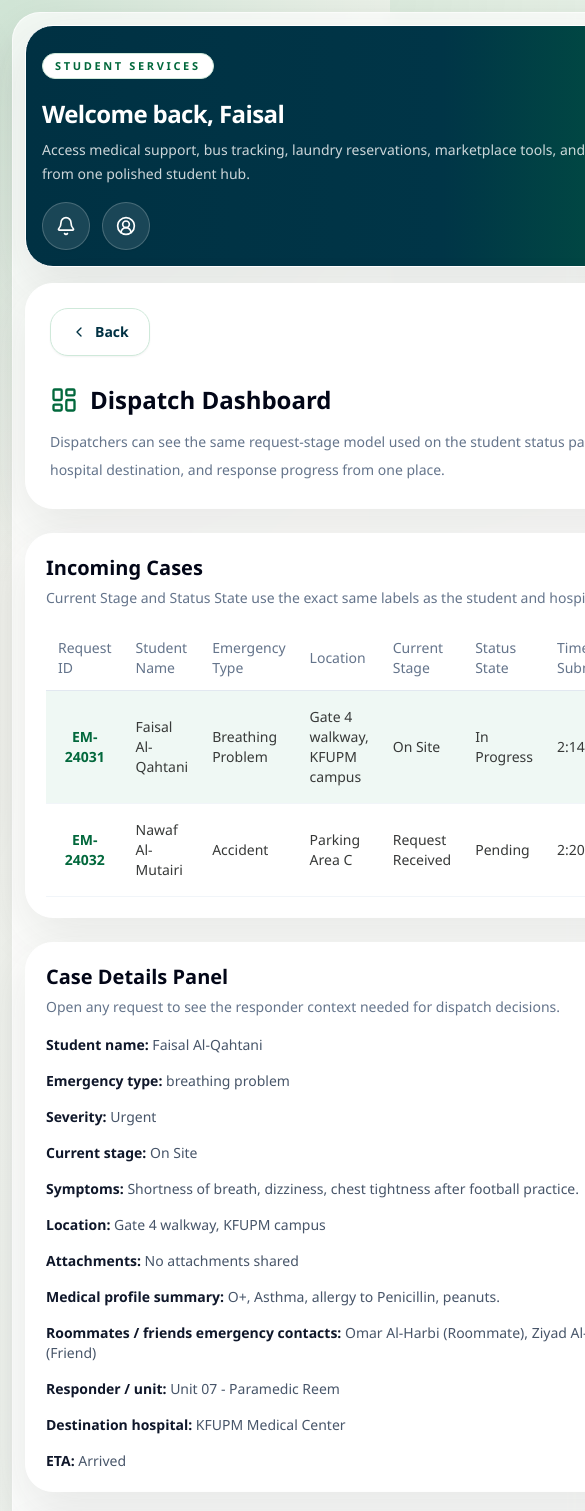
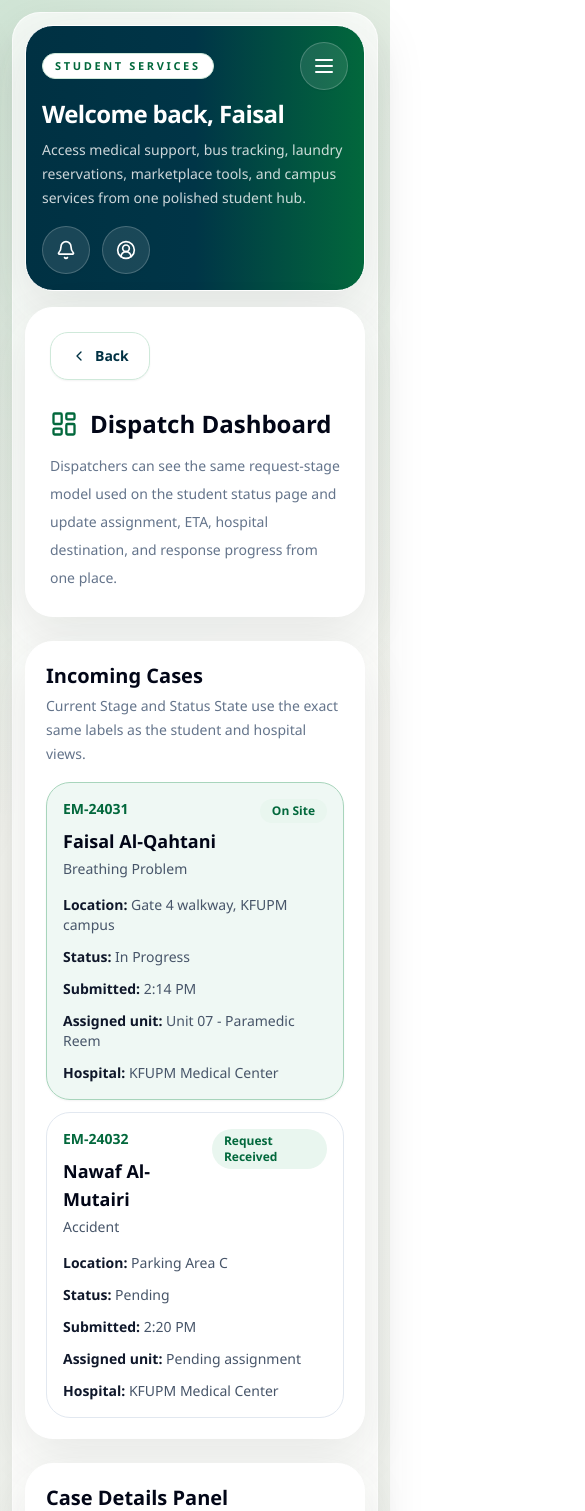
Before and after one commit to Aqibaman/kfupm-student-hub, a Next.js app: page /medical/dispatch in a window 390 px wide. Shown: the top 1511 px of the page, 585 px wide, since content can reach past the window. Built offline with nearby package versions, Linux system fonts and the light colour scheme.

Commit message:
Improve medical dashboards for mobile

```diff
--- a/app/(hub)/medical/dispatch/page.tsx
+++ b/app/(hub)/medical/dispatch/page.tsx
@@ -25,7 +25,40 @@ export default function DispatchDashboardPage() {
       <PageIntro title="Dispatch Dashboard" description="Dispatchers can see the same request-stage model used on the student status page and update assignment, ETA, hospital destination, and response progress from one place." backHref="/medical" />
       <SoftCard>
         <SectionTitle title="Incoming Cases" subtitle="Current Stage and Status State use the exact same labels as the student and hospital views." />
-        <div className="overflow-x-auto">
+        <div className="space-y-3 md:hidden">
+          {requests.map((request) => (
+            <button
+              key={request.id}
+              type="button"
+              onClick={() => setSelectedId(request.id)}
+              className={`w-full rounded-[24px] border p-4 text-left transition ${
+                selected?.id === request.id
+                  ? "border-brand-200 bg-brand-50/70 shadow-sm"
+                  : "border-slate-200 bg-white"
+              }`}
+            >
+              <div className="flex items-start justify-between gap-4">
+                <div>
+                  <p className="text-sm font-semibold text-brand-700">{request.id}</p>
+                  <p className="mt-2 text-lg font-semibold text-slate-950">{request.studentName}</p>
+                  <p className="mt-1 text-sm capitalize text-slate-600">{request.emergencyType}</p>
+                </div>
+                <span className="rounded-full bg-brand-50 px-3 py-1 text-xs font-semibold text-brand-700">
+                  {request.stage}
+                </span>
+              </div>
+              <div className="mt-4 grid gap-3 text-sm text-slate-600">
+                <div><span className="font-semibold text-slate-900">Location:</span> {request.location}</div>
+                <div><span className="font-semibold text-slate-900">Status:</span> {request.statusState}</div>
+                <div><span className="font-semibold text-slate-900">Submitted:</span> {request.timeSubmitted}</div>
+                <div><span className="font-semibold text-slate-900">Assigned unit:</span> {request.responderUnit}</div>
+                <div><span className="font-semibold text-slate-900">Hospital:</span> {request.destinationHospital}</div>
+              </div>
+            </button>
+          ))}
+        </div>
+
+        <div className="hidden overflow-x-auto md:block">
           <table className="min-w-full text-left text-sm">
             <thead>
               <tr className="border-b border-slate-200 text-slate-500">
@@ -75,7 +108,7 @@ export default function DispatchDashboardPage() {
 
           <SoftCard>
             <SectionTitle title="Dispatcher Actions" subtitle="These changes persist locally and update the student and hospital dashboards immediately." />
-            <div className="flex flex-wrap gap-3">
+            <div className="grid gap-3 sm:flex sm:flex-wrap">
               {emergencyStages.slice(1).map((stage) => (
                 <button key={stage} className={stage === "Complete" ? "danger-btn" : "secondary-btn"} type="button" onClick={() => updateCase({ stage })}>
                   {stage === "Help Assigned" ? "Mark as Help Assigned" : stage === "On the Way" ? "Mark as On the Way" : stage === "On Site" ? "Mark as On Site" : "Mark as Complete"}
--- a/app/(hub)/medical/hospital/page.tsx
+++ b/app/(hub)/medical/hospital/page.tsx
@@ -20,7 +20,45 @@ export default function HospitalDashboardPage() {
       <PageIntro title="Hospital Dashboard" description="Hospital staff can monitor which patient is still pending, which case is active, and which request has been completed using the same stage model seen elsewhere in the hub." backHref="/medical" />
       <SoftCard>
         <SectionTitle title="Incoming Cases" subtitle="Pending, active, and completed cases are visually separated so receiving teams can prepare accurately." />
-        <div className="overflow-x-auto">
+        <div className="space-y-3 md:hidden">
+          {requests.map((request) => {
+            const cardTone =
+              request.statusState === "Pending"
+                ? "border-slate-200 bg-slate-50"
+                : request.statusState === "In Progress"
+                  ? "border-gold-200 bg-gold-50/60"
+                  : "border-brand-200 bg-brand-50/60";
+
+            return (
+              <button
+                key={request.id}
+                type="button"
+                onClick={() => setSelectedId(request.id)}
+                className={`w-full rounded-[24px] border p-4 text-left transition ${cardTone}`}
+              >
+                <div className="flex items-start justify-between gap-4">
+                  <div>
+                    <p className="text-sm font-semibold text-brand-700">{request.id}</p>
+                    <p className="mt-2 text-lg font-semibold text-slate-950">{request.studentName}</p>
+                    <p className="mt-1 text-sm capitalize text-slate-600">{request.emergencyType}</p>
+                  </div>
+                  <span className="rounded-full bg-white/85 px-3 py-1 text-xs font-semibold text-slate-700">
+                    {request.statusState}
+                  </span>
+                </div>
+                <div className="mt-4 grid gap-3 text-sm text-slate-600">
+                  <div><span className="font-semibold text-slate-900">Severity:</span> {request.severity}</div>
+                  <div><span className="font-semibold text-slate-900">Current stage:</span> {request.stage}</div>
+                  <div><span className="font-semibold text-slate-900">ETA:</span> {request.eta}</div>
+                  <div><span className="font-semibold text-slate-900">Assigned unit:</span> {request.responderUnit}</div>
+                  <div><span className="font-semibold text-slate-900">Receiving unit:</span> {request.destinationHospital}</div>
+                </div>
+              </button>
+            );
+          })}
+        </div>
+
+        <div className="hidden overflow-x-auto md:block">
           <table className="min-w-full text-left text-sm">
             <thead>
               <tr className="border-b border-slate-200 text-slate-500">
@@ -54,7 +92,7 @@ export default function HospitalDashboardPage() {
 
       <SoftCard>
         <SectionTitle title="Hospital Actions" subtitle="Hospital staff can prepare intake, inspect details, or complete the case from the receiving side." />
-        <div className="flex flex-wrap gap-3">
+        <div className="grid gap-3 sm:flex sm:flex-wrap">
           <button type="button" className="secondary-btn" onClick={() => selected && updateCase(selected.id, { eta: "Preparing intake" })}>Mark Preparing</button>
           <button type="button" className="secondary-btn" onClick={() => selected && setSelectedId(selected.id)}><Eye className="h-4 w-4" />View Patient Details</button>
           <button type="button" className="primary-btn" onClick={() => selected && updateCase(selected.id, { stage: "Complete" })}>Mark Received / Complete</button>
```
